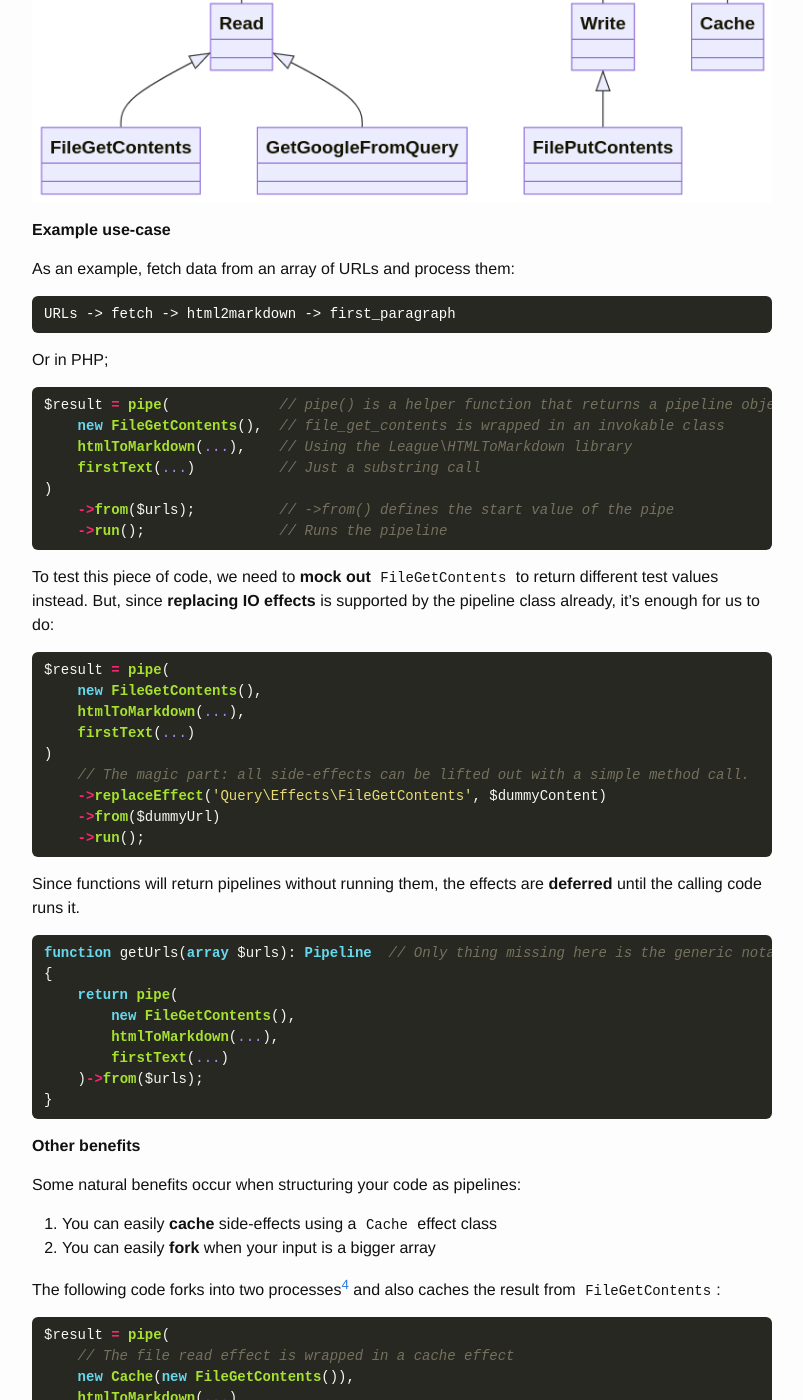
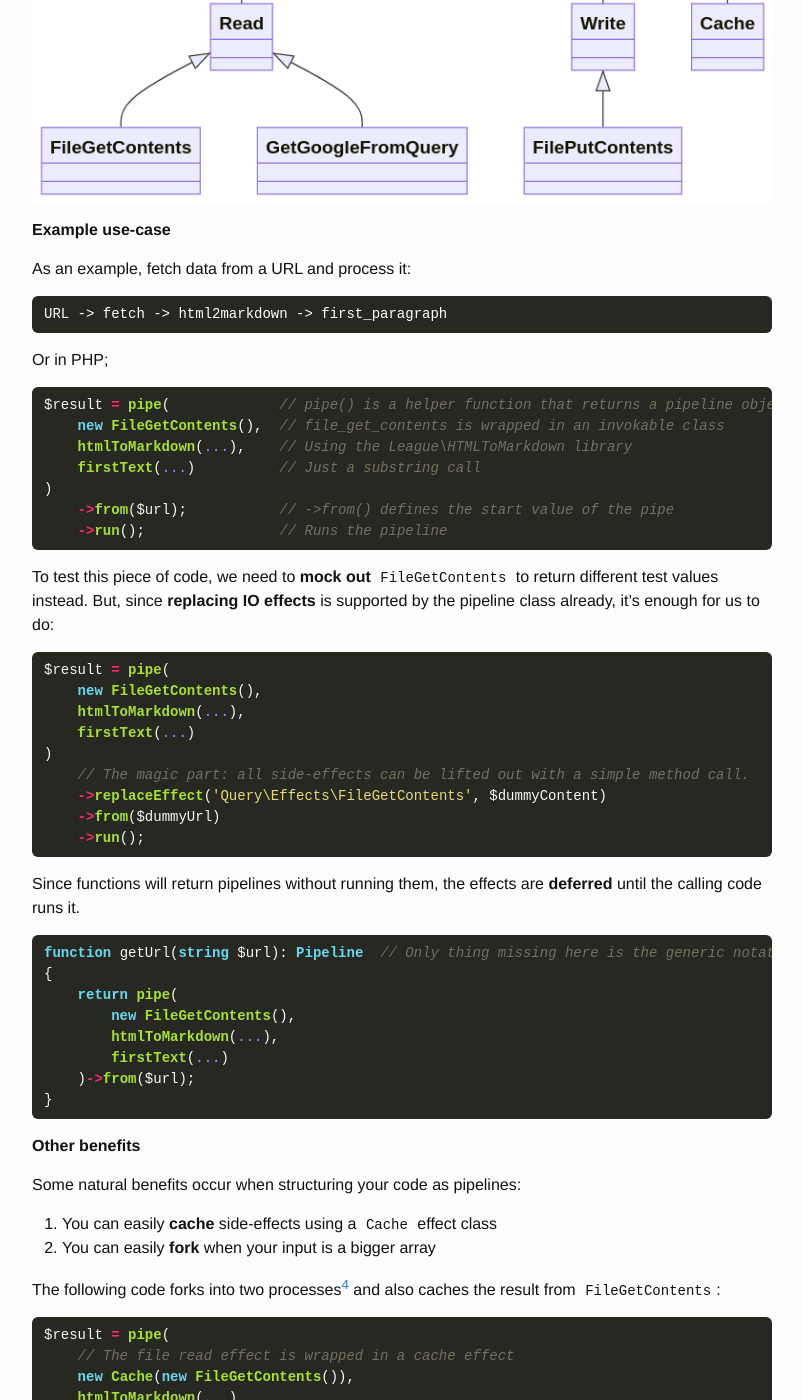
Before and after one commit to olleharstedt/olleharstedt.github.io, a Jekyll site: the page built from _posts/2023-10-19-100-percent-coverage-zero-mocking.markdown, in a window 1280 px wide and 1400 px high, scrolled down 1471 px. Shown: the whole window, without its empty margins (238-1041 px from the left). Built offline with Jekyll 4.4.1, drawn with Linux system fonts in a browser that asks for light colours; nearby versions of some CDN libraries.

Commit message:
Update 2023-10-19-100-percent-coverage-zero-mocking.markdown

````diff
--- a/_posts/2023-10-19-100-percent-coverage-zero-mocking.markdown
+++ b/_posts/2023-10-19-100-percent-coverage-zero-mocking.markdown
@@ -56,9 +56,9 @@
 
 **Example use-case**
 
-As an example, fetch data from an array of URLs and process them:
+As an example, fetch data from a URL and process it:
 
-    URLs -> fetch -> html2markdown -> first_paragraph
+    URL -> fetch -> html2markdown -> first_paragraph
 
 Or in PHP;
 
@@ -68,7 +68,7 @@
     htmlToMarkdown(...),    // Using the League\HTMLToMarkdown library
     firstText(...)          // Just a substring call
 )
-    ->from($urls);          // ->from() defines the start value of the pipe
+    ->from($url);           // ->from() defines the start value of the pipe
     ->run();                // Runs the pipeline
 ```
 
@@ -89,13 +89,13 @@
 Since functions will return pipelines without running them, the effects are **deferred** until the calling code runs it.
 
 ```php
-function getUrls(array $urls): Pipeline  // Only thing missing here is the generic notation Pipeline<string[]>
+function getUrl(string $url): Pipeline  // Only thing missing here is the generic notation Pipeline<string[]>
 {
     return pipe(
         new FileGetContents(),
         htmlToMarkdown(...),
         firstText(...)
-    )->from($urls);
+    )->from($url);
 }
 ```
 
````
